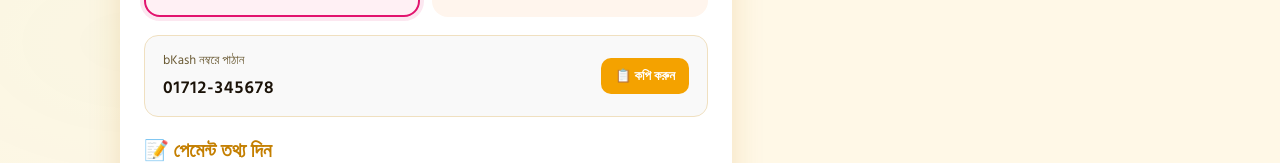
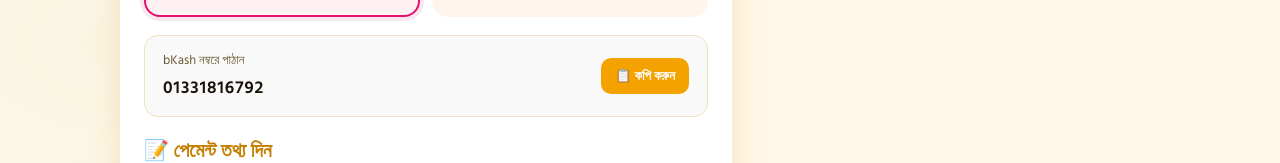
Before and after one commit to msislam-ai/am-ros, a React (Vite) app: page /cart in a window 1280 px wide. Shown: the part 598-761 px from the top of the page. Built offline with nearby package versions, Linux system fonts and the light colour scheme; no server answers; the database is empty; sample sign-in values are in the browser's storage.

Commit message:
Update CartPage.jsx

```diff
--- a/src/pages/CartPage.jsx
+++ b/src/pages/CartPage.jsx
@@ -39,8 +39,8 @@
   });
 
   const paymentMethods = {
-    bkash: { label: 'bKash', num: '01712-345678', color: '#E2136E', emoji: '💗' },
-    nagad: { label: 'Nagad', num: '01887-654321', color: '#F4821F', emoji: '🟠' }
+    bkash: { label: 'bKash', num: '01331816792', color: '#E2136E', emoji: '💗' },
+    nagad: { label: 'Nagad', num: '01331816792', color: '#F4821F', emoji: '🟠' }
   };
 
   // Refs for shaking invalid fields
```
